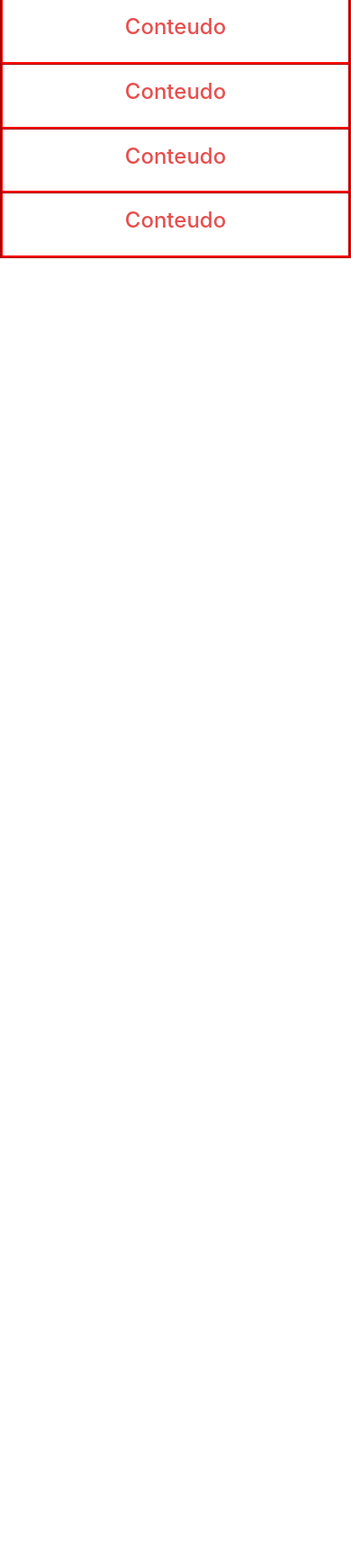
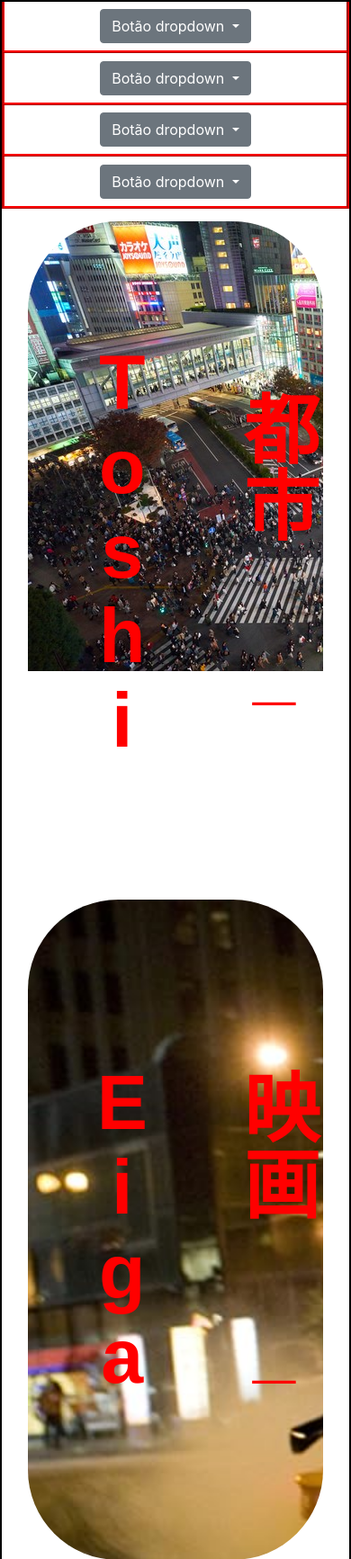
Before and after one commit to GUSTH01/VoltaAoMundo_Japao, a PHP site: page / in a window 390 px wide. Shown: the top 1733 px of the page at 90% size. Before the commit the page ends 287 px from the top, so only its background shows below. Run offline with PHP 8.4, Linux system fonts and the light colour scheme.

Commit message:
adicionando topicos

```diff
--- a/index.html
+++ b/index.html
@@ -9,41 +9,75 @@
 </head>
 <body class="">
 
-    <div class="container-fluid divnav ">
-    <ul class=" row nav ">
-        <li class="colnav col-sm ">
-          <a type="button" class="nav-link p-3" href="#"><h4>Conteudo</h4></a>
+    <div class="container-fluid">
+    <ul class=" row nav">
+      <li class="colnav col-sm nav-link ">
+        <div class="dropdown">
+          <button class="btn btn-secondary dropdown-toggle" type="button" id="dropdownMenuButton" data-toggle="dropdown" aria-haspopup="true" aria-expanded="false">
+            Botão dropdown
+          </button>
+          <div class="dropdown-menu" aria-labelledby="dropdownMenuButton">
+            <a class="dropdown-item" href="#">Alguma ação</a>
+            <a class="dropdown-item" href="#">Outra ação</a>
+            <a class="dropdown-item" href="#">Alguma coisa aqui</a>
+          </div>
+        </div>
+      </li>
+        <li class="colnav col-sm nav-link ">
+          <div class="dropdown">
+            <button class="btn btn-secondary dropdown-toggle" type="button" id="dropdownMenuButton" data-toggle="dropdown" aria-haspopup="true" aria-expanded="false">
+              Botão dropdown
+            </button>
+            <div class="dropdown-menu" aria-labelledby="dropdownMenuButton">
+              <a class="dropdown-item" href="#">Alguma ação</a>
+              <a class="dropdown-item" href="#">Outra ação</a>
+              <a class="dropdown-item" href="#">Alguma coisa aqui</a>
+            </div>
+          </div>
         </li>
-        <li class="colnav col-sm ">
-          <a type="button" class="nav-link p-3" href="#"><h4>Conteudo</h4></a>
+        <li class="colnav col-sm  nav-link">
+          <div class="dropdown">
+            <button class="btn btn-secondary dropdown-toggle" type="button" id="dropdownMenuButton" data-toggle="dropdown" aria-haspopup="true" aria-expanded="false">
+              Botão dropdown
+            </button>
+            <div class="dropdown-menu" aria-labelledby="dropdownMenuButton">
+              <a class="dropdown-item" href="#">Alguma ação</a>
+              <a class="dropdown-item" href="#">Outra ação</a>
+              <a class="dropdown-item" href="#">Alguma coisa aqui</a>
+            </div>
+          </div>
         </li>
-        <li class="colnav col-sm ">
-          <a type="button" class="nav-link p-3" href="#"><h4>Conteudo</h4></a>
-        </li>
-        <li class="colnav col-sm ">
-          <a type="button" class="nav-link p-3" href="#"><h4>Conteudo</h4></a>
+        <li class="colnav col-sm nav-link ">
+          <div class="dropdown">
+            <button class="btn btn-secondary dropdown-toggle" type="button" id="dropdownMenuButton" data-toggle="dropdown" aria-haspopup="true" aria-expanded="false">
+              Botão dropdown
+            </button>
+            <div class="dropdown-menu" aria-labelledby="dropdownMenuButton">
+              <a class="dropdown-item" href="#">Alguma ação</a>
+              <a class="dropdown-item" href="#">Outra ação</a>
+              <a class="dropdown-item" href="#">Alguma coisa aqui</a>
+            </div>
+          </div>
         </li>
       </ul>
 
-      <div class="container-fluid">
-        <div class="row">
-          <div>
+      <div class="contpanos container-fluid">
+        <div class="row p-1">
+            <div class="panos pan1 col-md">
+                <p class="vertical-text">都市 _ Toshi</p><!--cidade-->
+            </div>
+            <div class="panos pan2 col-md">
+                <p class="vertical-text">映画 _ Eiga</p><!--Filmes-->
+            </div>
+            <div class="panos pan3 col-md">
+                <p class="vertical-text">について _ Nitsuite</p><!--Sobre-->
+            </div>
+            <div class="panos pan4 col-md">
+                <p class="vertical-text">文化 _ Bunka</p><!--Cultura-->
+            </div>
+        </div>
+    </div>
 
-          </div>
-          <div>
-
-          </div>
-          <div>
-
-          </div>
-          <div>
-
-          </div>
-
-
-        </div>
-
-      </div>
 
 
 
--- a/japan.css
+++ b/japan.css
@@ -1,18 +1,86 @@
+body{
+    border: 2px solid black;
+}
+
 .nav-link{
-    color: rgb(231, 79, 79);
+    color: red;
     font-size: x-large;
+}
+.nav-link:hover{
+    color: red;
 
 }
+
 .colnav {
     text-align: center;
     border-style: ridge;
     border-color: red;
     border-left: none;
     border-right: none;
+}
 
 
+.panos {
+    margin: 10px;
+    height: auto; /* Define a altura da div como auto */
+    border-style: ridge;
+    border: none;
+    border-radius: 100px;
+    overflow: hidden; /* Oculta o conteúdo que ultrapassa a área das divs */
+    padding: 20px; /* Adiciona um espaçamento interno para o texto */
+}
+
+.pan1 {
+    background-image: url("imgpanos/timo-volz-DGsqL2j028E-unsplash.jpg");
+    background-repeat: no-repeat;
+}
+
+.pan2 {
+    background-image: url(imgpanos/filtokyo.jpg);
+    background-repeat: no-repeat;
+    background-size: 200vh;
+}
+.pan3{
+    background-image: url(imgpanos/bandeira.jpg);
+    background-repeat: no-repeat;
+}
+.pan4{
+    background-image: url(imgpanos/culture.jpg) ;
 
 }
+
+.vertical-text {
+    writing-mode: vertical-rl;
+    text-orientation: upright;
+    font-size: 10vh;
+    margin: 0;
+    padding: 0;
+    color: red;
+    text-align: center;
+    font-weight: bold;
+    font-family: 'Yu Gothic', sans-serif;
+    line-height: 20vh;
+    user-select: none;
+}
+
+@keyframes unfold {
+    0% {
+        height: 0; /* Inicia com altura zero */
+    }
+    100% {
+        height: 87vh; /* Termina com a altura desejada */
+    }
+}
+
+.panos {
+    animation: unfold 1s ease-out forwards; /* Aplica a animação unfold com duração de 1 segundo */
+}
+
+.panos:hover {
+    transform: scale(1.02);
+    box-shadow: 0 0 50px rgba(0, 0, 0, 0.5);
+}
+
 
 
 @media screen and (max-width: 676px) {
@@ -21,6 +89,7 @@
         border-right-style: groove;
         border-left-style: groove;
         border-color: red;
+
     }
 
 }
```
Also changed, not shown: 14235680-5533-4b70-9540-32896d165000.jpg (deleted), imgpanos/culture.jpg (added), imgpanos/filtokyo.jpg (added), imgpanos/timo-volz-DGsqL2j028E-unsplash.jpg (added).
